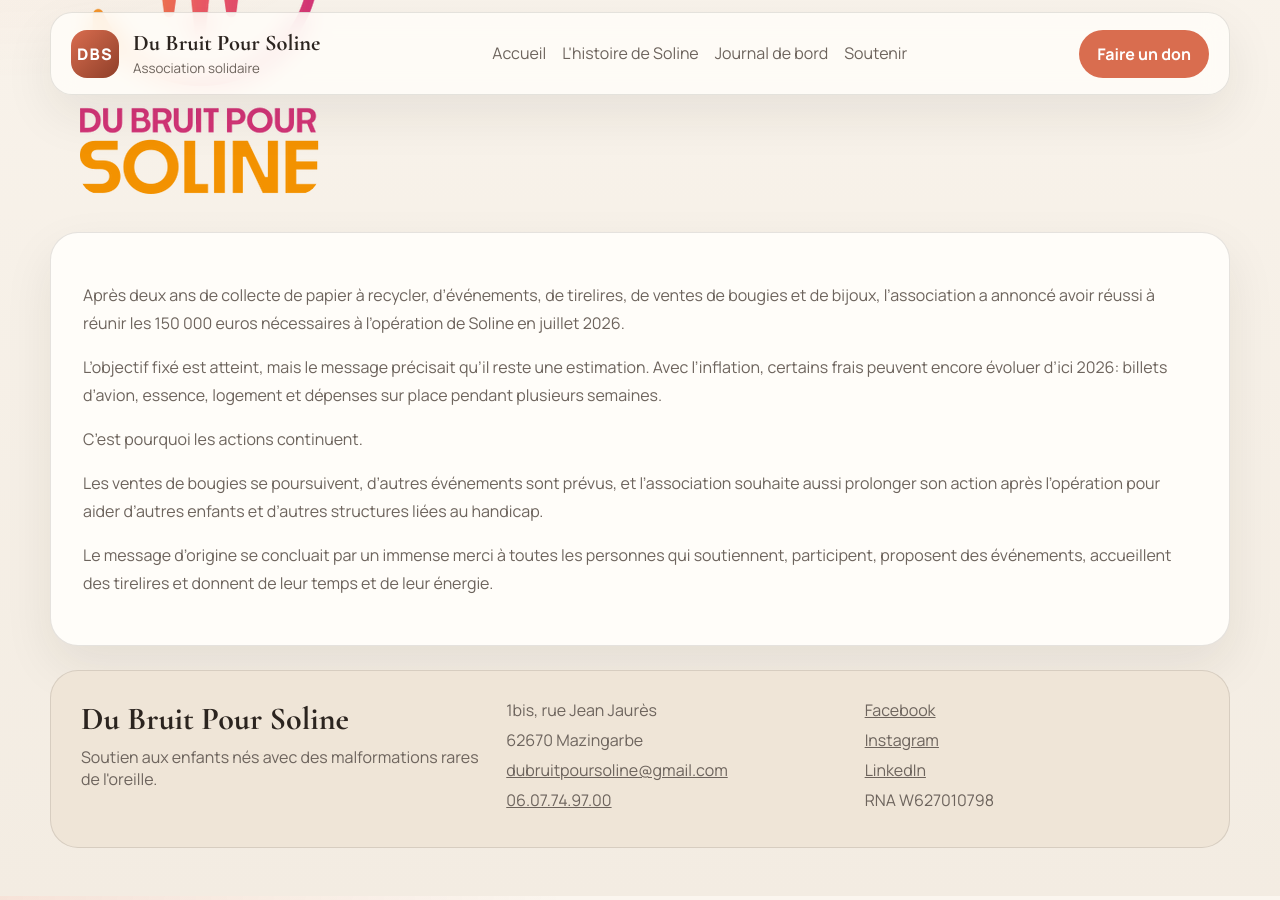
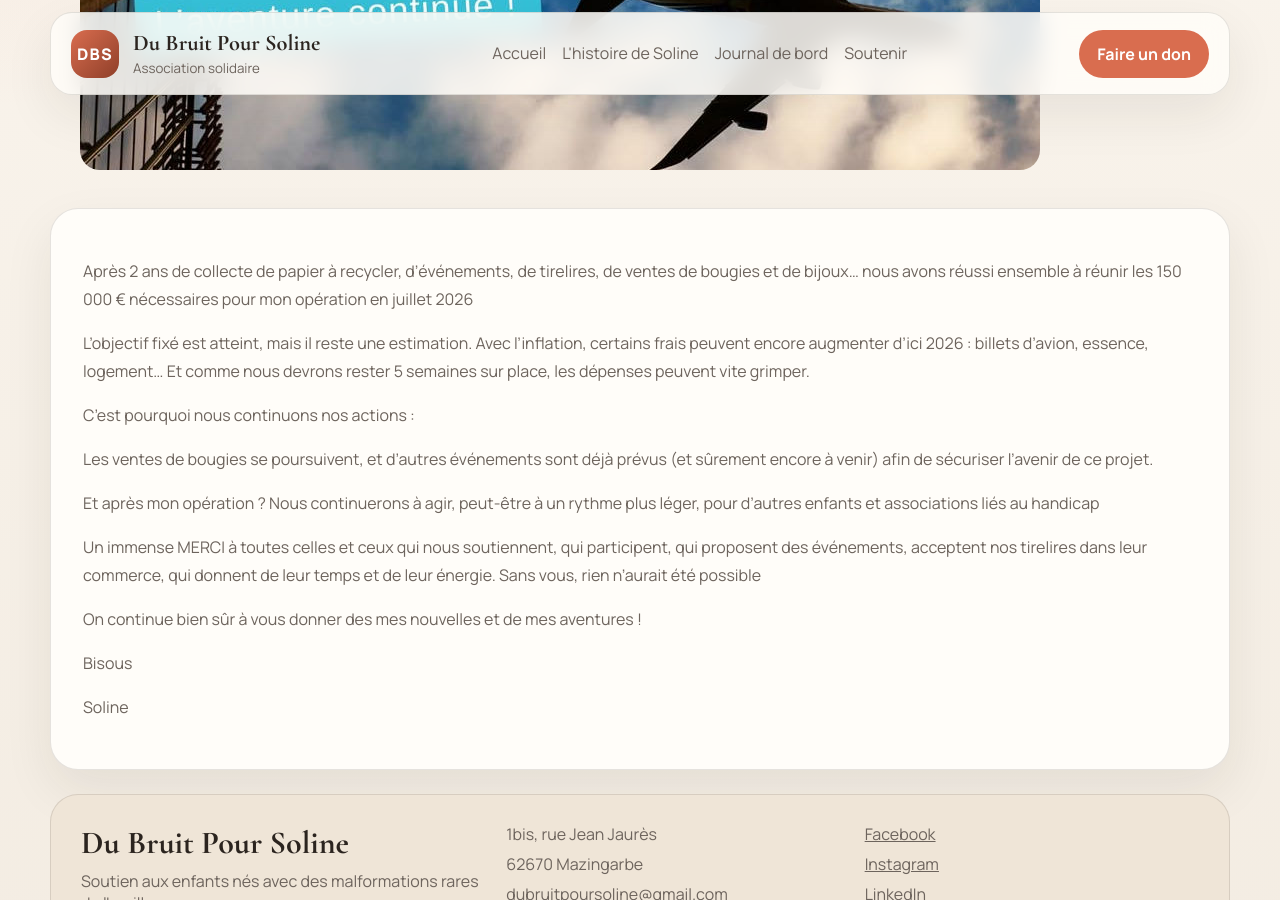
Before and after one commit to Gdbro/dbsoline, a Jekyll site: the page built from _posts/2025-10-02-objectif-atteint-pour-soline.md, in a window 1280 px wide and 900 px high, scrolled down 481 px. Built offline with Jekyll 4.4.1, drawn with Linux system fonts in a browser that asks for light colours.

Commit message:
content(journal): refine August and October post narratives

```diff
--- a/_posts/2025-10-02-objectif-atteint-pour-soline.md
+++ b/_posts/2025-10-02-objectif-atteint-pour-soline.md
@@ -3,15 +3,24 @@ layout: post
 title: Objectif atteint pour Soline
 date: 2025-10-02 20:41:59 +0200
 excerpt_text: Les 150 000 euros nécessaires à l'opération ont été réunis, mais l'association continue pour sécuriser les frais restants et aider ensuite d'autres enfants.
-image: /assets/images/objectif-atteint.png
+image: /assets/images/bandeau-asso.jpg
 ---
 
-Après deux ans de collecte de papier à recycler, d'événements, de tirelires, de ventes de bougies et de bijoux, l'association a annoncé avoir réussi à réunir les 150 000 euros nécessaires à l'opération de Soline en juillet 2026.
+Après 2 ans de collecte de papier à recycler, d’événements, de tirelires, de ventes de bougies et de bijoux… nous avons réussi ensemble à réunir les 150 000 € nécessaires pour mon opération en juillet 2026
 
-L'objectif fixé est atteint, mais le message précisait qu'il reste une estimation. Avec l'inflation, certains frais peuvent encore évoluer d'ici 2026: billets d'avion, essence, logement et dépenses sur place pendant plusieurs semaines.
 
-C'est pourquoi les actions continuent.
+L’objectif fixé est atteint, mais il reste une estimation. Avec l’inflation, certains frais peuvent encore augmenter d’ici 2026 : billets d’avion, essence, logement… Et comme nous devrons rester 5 semaines sur place, les dépenses peuvent vite grimper.
 
-Les ventes de bougies se poursuivent, d'autres événements sont prévus, et l'association souhaite aussi prolonger son action après l'opération pour aider d'autres enfants et d'autres structures liées au handicap.
+C’est pourquoi nous continuons nos actions :
 
-Le message d'origine se concluait par un immense merci à toutes les personnes qui soutiennent, participent, proposent des événements, accueillent des tirelires et donnent de leur temps et de leur énergie.
+Les ventes de bougies se poursuivent, et d’autres événements sont déjà prévus (et sûrement encore à venir) afin de sécuriser l’avenir de ce projet.
+
+Et après mon opération ? Nous continuerons à agir, peut-être à un rythme plus léger, pour d’autres enfants et associations liés au handicap
+
+Un immense MERCI à toutes celles et ceux qui nous soutiennent, qui participent, qui proposent des événements, acceptent nos tirelires dans leur commerce, qui donnent de leur temps et de leur énergie. Sans vous, rien n’aurait été possible
+
+On continue bien sûr à vous donner des mes nouvelles et de mes aventures !
+
+Bisous
+
+Soline
```
Also changed, not shown: _posts/2024-08-08-l-association-a-1-an.md (+0 -4 lines).
